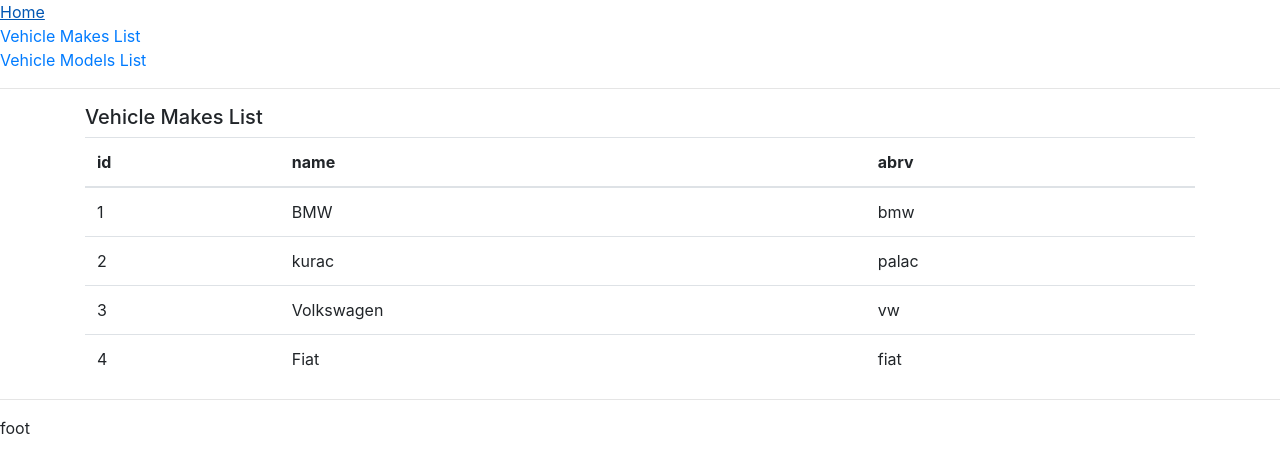
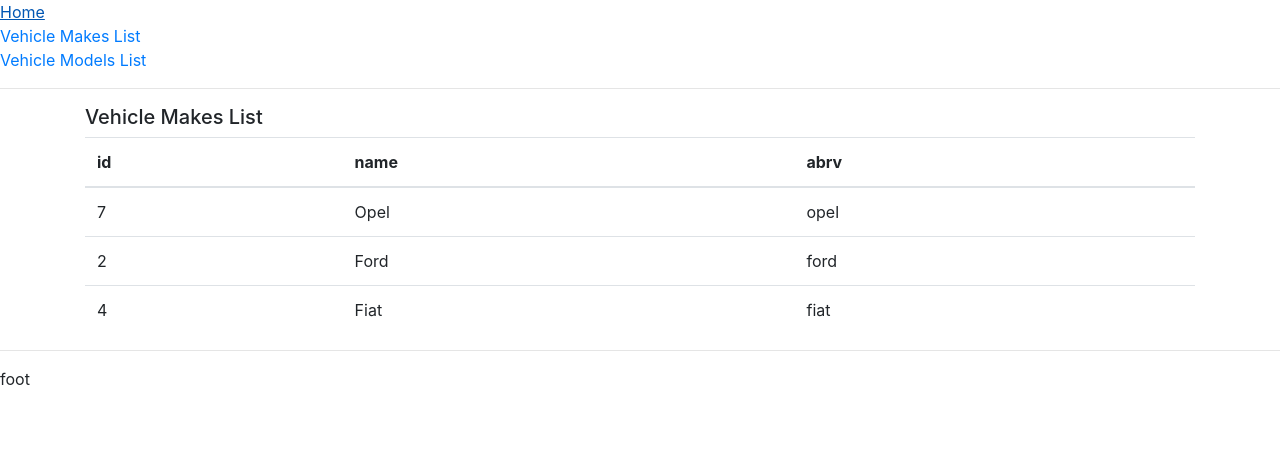
Before and after one commit to turpija/front, a React (Create React App) app: page /vehicle-makes in a window 1280 px wide. Shown: the top 472 px of the page. Built offline with nearby package versions, Linux system fonts and the light colour scheme.

Commit message:
search i sortiranje radi

```diff
--- a/src/common/data/VehicleMakeService.js
+++ b/src/common/data/VehicleMakeService.js
@@ -1,3 +1,5 @@
+import dynamicSort from "../DynamicSort";
+
 class VehicleMakeService {
   _data = [
     {
@@ -19,40 +21,86 @@ class VehicleMakeService {
       id: 4,
       name: "Fiat",
       abrv: "fiat"
+    },
+    {
+      id: 5,
+      name: "Renault",
+      abrv: "renault"
+    },
+    {
+      id: 6,
+      name: "Rolls-Royce",
+      abrv: "rolls-royce"
+    },
+    {
+      id: 7,
+      name: "Opel",
+      abrv: "opel"
     }
   ];
 
-  find(findStr) {
-    return this._data.find(
+  find(searchString, page = 1, rpp = 5, orderBy = "id", orderDir = "asc") {
+    const searchResult = this._data.filter(
       e =>
-        e.name.toLowerCase().includes(findStr.toLowerCase()) ||
-        e.abrv.toLowerCase().includes(findStr.toLowerCase())
+        e.name.toLowerCase().includes(searchString.toLowerCase()) ||
+        e.abrv.toLowerCase().includes(searchString.toLowerCase())
     );
+
+    const beginningOfPageIndex = page * rpp - rpp;
+
+    searchResult.sort((a, b) => {
+      let varA =
+        typeof a[orderBy] === "string" ? a[orderBy].toUpperCase() : a[orderBy];
+      let varB =
+        typeof b[orderBy] === "string" ? b[orderBy].toUpperCase() : b[orderBy];
+      let comparison = 0;
+      if (varA < varB) {
+        comparison = -1;
+      }
+      if (varA > varB) {
+        comparison = 1;
+      }
+      return orderDir === "desc" ? comparison * -1 : comparison;
+    });
+
+    return searchResult.slice(beginningOfPageIndex, beginningOfPageIndex + rpp);
   }
 
-  getById(id) {
+  get(id) {
+    if (id && this._data.find(o => o.id === id)) {
       return this._data.find(o => o.id === id);
+    } else {
+      console.log("GET ERROR: ID not found");
+    }
   }
 
-  post(nameStr, abrvStr) {
+  post(model) {
+    if (model) {
       const objId = this._data.length + 1;
-    const obj = { id: objId, name: nameStr, abrv: abrvStr };
+      const obj = { id: objId, name: model.name, abrv: model.abrv };
       this._data.push(obj);
+    } else {
+      console.log("POST ERROR: model ist null");
+    }
   }
 
-  put(id, newName, newAbrv) {
-    const index = this._data.indexOf(this._data.find(o => o.id === id));
-    this._data[index].name = newName;
-    this._data[index].abrv = newAbrv;
+  put(model) {
+    if (model && this._data.find(o => o.id === model.id)) {
+      const index = this._data.indexOf(this._data.find(o => o.id === model.id));
+      this._data[index].name = model.name;
+      this._data[index].abrv = model.abrv;
+    } else {
+      console.log("PUT ERROR: not found");
+    }
   }
 
   delete(id) {
+    if (id && this._data.find(o => o.id === id)) {
       const index = this._data.indexOf(this._data.find(o => o.id === id));
       this._data.splice(index, 1);
+    } else {
+      console.log("DELETE ERROR: ID not found");
     }
-
-  getAllData() {
-    return this._data;
   }
 }
 
--- a/src/pages/vehicle-makes/MakeList.jsx
+++ b/src/pages/vehicle-makes/MakeList.jsx
@@ -4,11 +4,9 @@ import VehicleMakeService from "./../../common/data/VehicleMakeService";
 const MakeList = () => {
   const vehicles = new VehicleMakeService();
 
-  vehicles.put(2, "kurac", "palac");
-
-  const allVehicles = vehicles.getAllData();
-  console.log("all array: ");
-  console.log(allVehicles);
+  const allVehicles = vehicles.find("", 2, 3, "name", "desc");
+  //console.log("find result: ");
+  //console.log(findResult);
 
   return (
     <React.Fragment>
```
Lines whose indentation alone changed are shown as unchanged.
